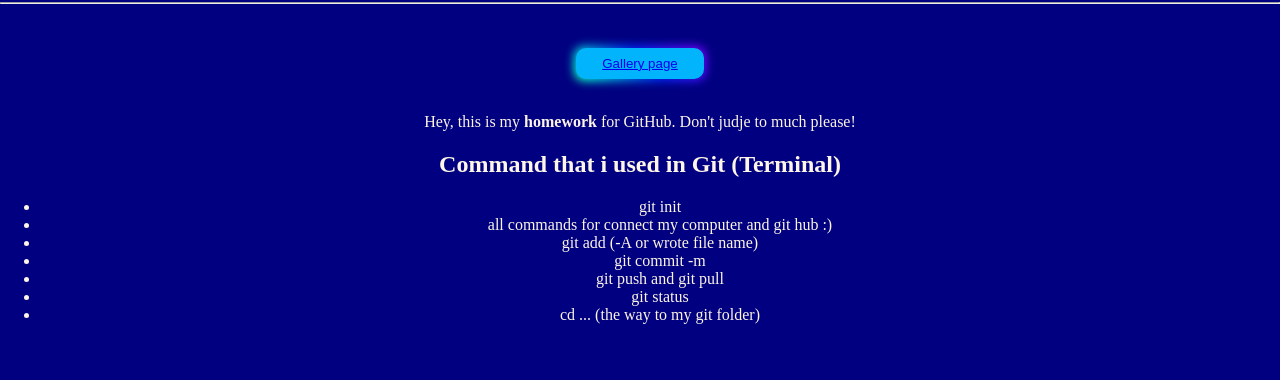
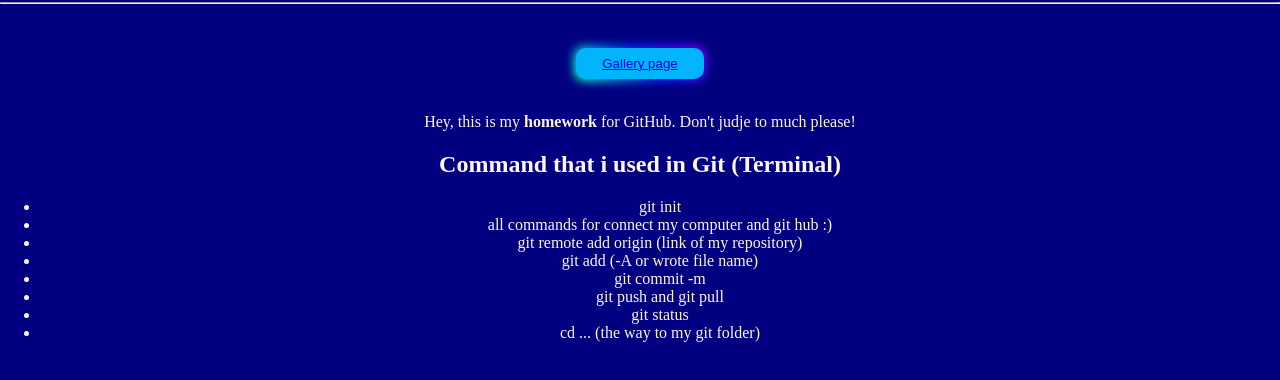
Before and after one commit to Crewal/apple-juice, a plain HTML site: page index.html in a window 1280 px wide. Shown: the part 78-458 px from the top of the page. Drawn offline with Linux system fonts and the light colour scheme.

Commit message:
some changes in the list

```diff
--- a/index.html
+++ b/index.html
@@ -17,6 +17,7 @@
         <ul>
             <li>git init</li>
             <li>all commands for connect my computer and git hub :)</li>
+            <li>git remote add origin (link of my repository)</li>
             <li>git add (-A or wrote file name)</li>
             <li>git commit -m</li>
             <li>git push and git pull</li>
```
